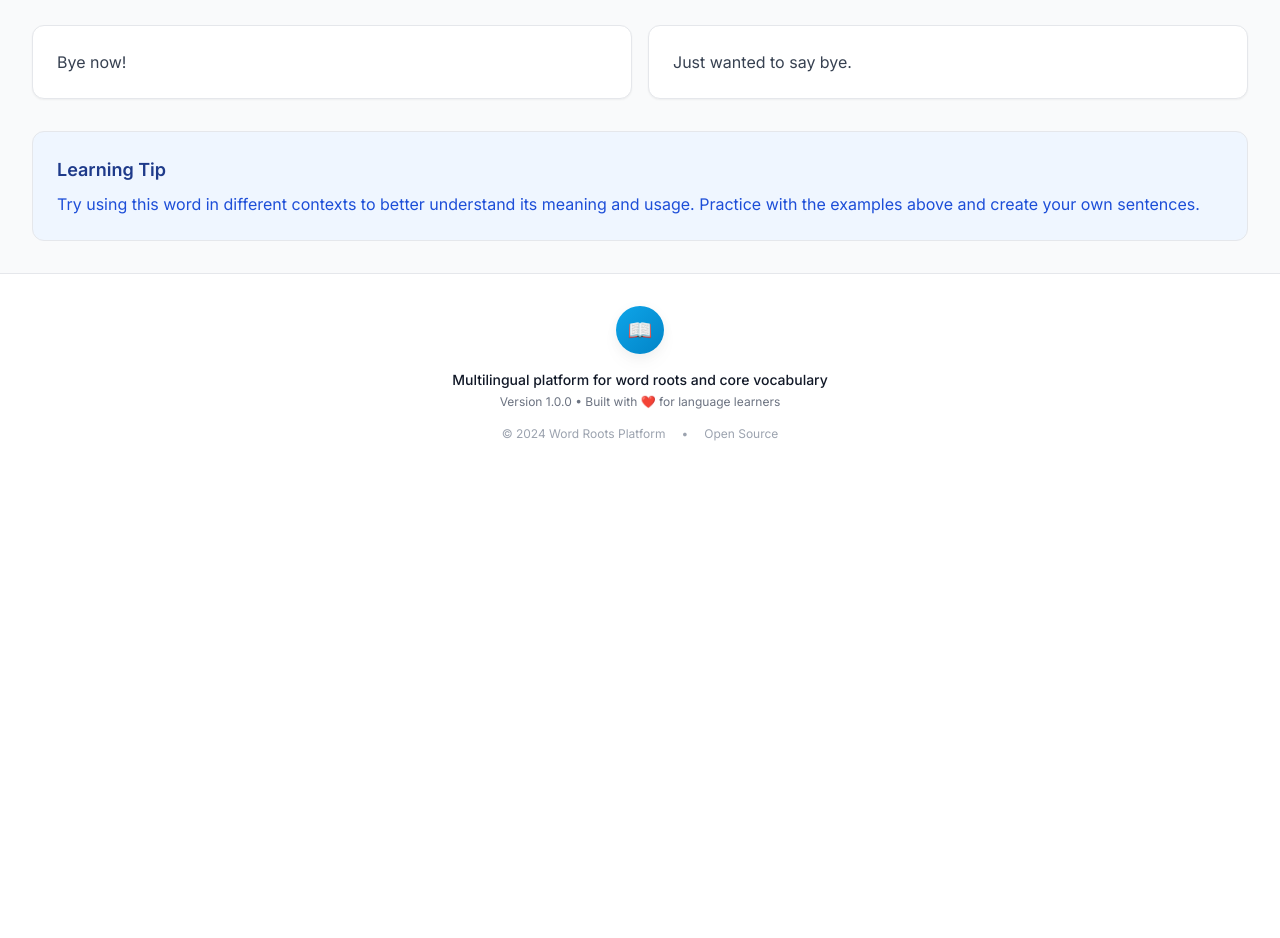
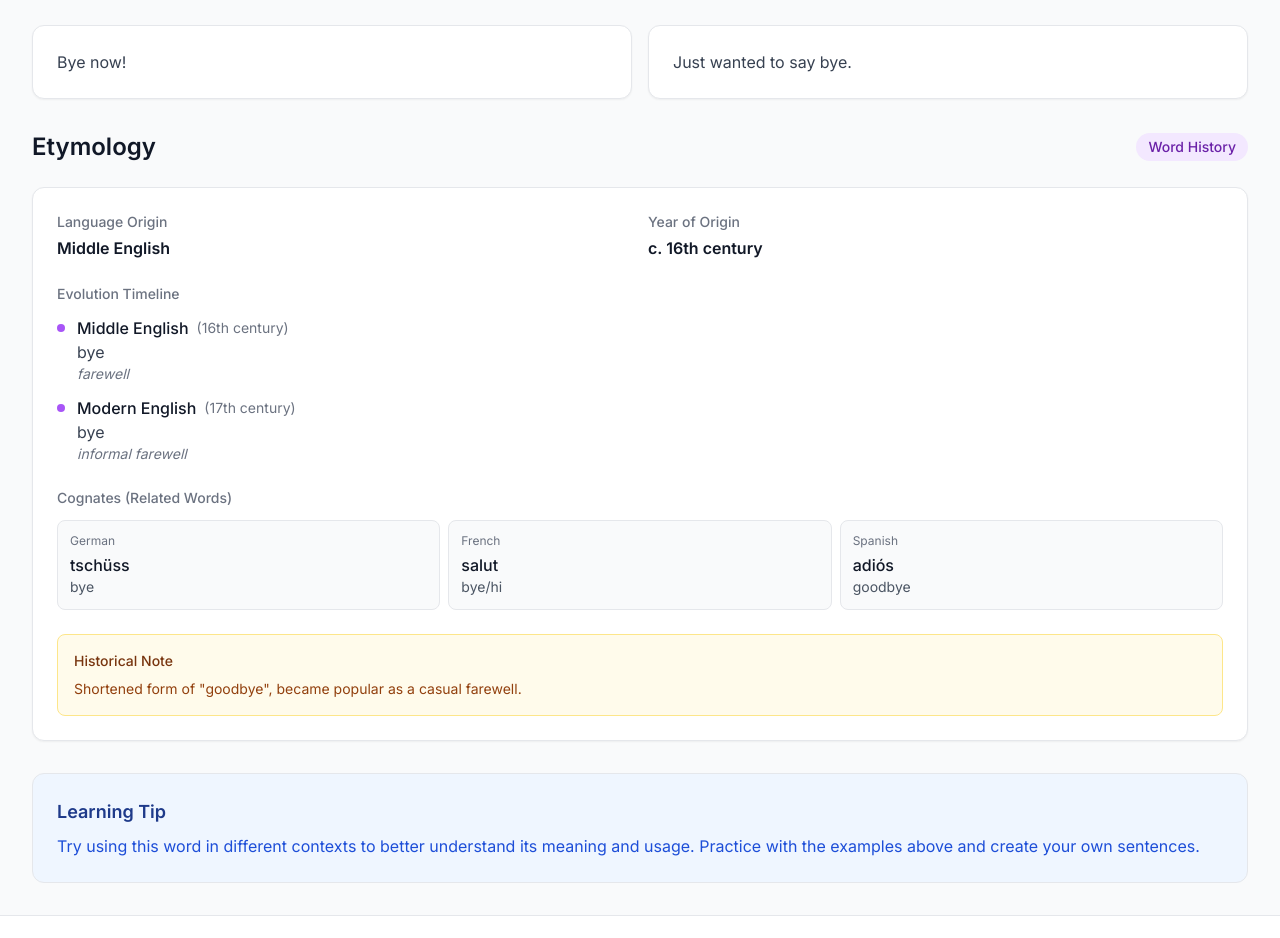
Before and after one commit to parthivrawat/lexicore, a React (Vite) app: page /vocabulary/word_bye in a window 1280 px wide. Shown: the part 423-1361 px from the top of the page. Before the commit the page ends 897 px from the top, so only its background shows below. Built offline with nearby package versions, Linux system fonts and the light colour scheme.

Commit message:
feat: add etymology section to vocabulary detail page
Display etymology information including language origin, year of origin,
root composition, evolution timeline, cognates, and historical notes
with styled UI components.

```diff
--- a/src/pages/VocabularyDetailPage.tsx
+++ b/src/pages/VocabularyDetailPage.tsx
@@ -91,6 +91,101 @@ const VocabularyDetailPage: React.FC = () => {
           </div>
         </section>
 
+        {word.etymology && (
+          <section className="space-y-6">
+            <div className="flex items-center justify-between">
+              <h2 className="text-xl font-semibold text-gray-900 dark:text-white sm:text-2xl">Etymology</h2>
+              <span className="inline-flex items-center rounded-full bg-purple-100 dark:bg-purple-900/30 px-3 py-1 text-sm font-medium text-purple-800 dark:text-purple-200">
+                Word History
+              </span>
+            </div>
+
+            <div className="rounded-xl border border-gray-200 dark:border-gray-600 bg-white dark:bg-gray-800 p-6 shadow-sm space-y-6">
+              {/* Origin Information */}
+              <div className="grid gap-4 sm:grid-cols-2">
+                <div>
+                  <h3 className="text-sm font-medium text-gray-500 dark:text-gray-400 mb-1">Language Origin</h3>
+                  <p className="text-base font-semibold text-gray-900 dark:text-white">{word.etymology.languageOrigin}</p>
+                </div>
+                {word.etymology.yearOfOrigin && (
+                  <div>
+                    <h3 className="text-sm font-medium text-gray-500 dark:text-gray-400 mb-1">Year of Origin</h3>
+                    <p className="text-base font-semibold text-gray-900 dark:text-white">{word.etymology.yearOfOrigin}</p>
+                  </div>
+                )}
+              </div>
+
+              {/* Root Composition */}
+              {word.etymology.rootComposition && word.etymology.rootComposition.length > 0 && (
+                <div>
+                  <h3 className="text-sm font-medium text-gray-500 dark:text-gray-400 mb-3">Root Composition</h3>
+                  <div className="flex flex-wrap gap-2">
+                    {word.etymology.rootComposition.map((root, index) => (
+                      <span
+                        key={index}
+                        className="inline-flex items-center rounded-full bg-blue-100 dark:bg-blue-900/30 px-3 py-1 text-sm font-medium text-blue-800 dark:text-blue-200"
+                      >
+                        {root.position}: {root.contribution}
+                      </span>
+                    ))}
+                  </div>
+                </div>
+              )}
+
+              {/* Timeline */}
+              <div>
+                <h3 className="text-sm font-medium text-gray-500 dark:text-gray-400 mb-3">Evolution Timeline</h3>
+                <div className="space-y-3">
+                  {word.etymology.timeline.map((stage, index) => (
+                    <div key={index} className="flex items-start gap-3">
+                      <div className="flex-shrink-0 w-2 h-2 mt-2 rounded-full bg-purple-500 dark:bg-purple-400" />
+                      <div className="flex-1 min-w-0">
+                        <div className="flex items-center gap-2 flex-wrap">
+                          <span className="font-medium text-gray-900 dark:text-white">{stage.language}</span>
+                          {stage.period && (
+                            <span className="text-sm text-gray-500 dark:text-gray-400">({stage.period})</span>
+                          )}
+                        </div>
+                        <p className="text-gray-700 dark:text-gray-300">{stage.form}</p>
+                        {stage.meaning && (
+                          <p className="text-sm text-gray-500 dark:text-gray-400 italic">{stage.meaning}</p>
+                        )}
+                      </div>
+                    </div>
+                  ))}
+                </div>
+              </div>
+
+              {/* Cognates */}
+              {word.etymology.cognates && word.etymology.cognates.length > 0 && (
+                <div>
+                  <h3 className="text-sm font-medium text-gray-500 dark:text-gray-400 mb-3">Cognates (Related Words)</h3>
+                  <div className="grid gap-2 sm:grid-cols-2 md:grid-cols-3">
+                    {word.etymology.cognates.map((cognate, index) => (
+                      <div
+                        key={index}
+                        className="rounded-lg border border-gray-200 dark:border-gray-600 bg-gray-50 dark:bg-gray-700/50 p-3"
+                      >
+                        <div className="text-xs text-gray-500 dark:text-gray-400 mb-1">{cognate.language}</div>
+                        <div className="font-medium text-gray-900 dark:text-white">{cognate.word}</div>
+                        <div className="text-sm text-gray-600 dark:text-gray-300">{cognate.meaning}</div>
+                      </div>
+                    ))}
+                  </div>
+                </div>
+              )}
+
+              {/* Notes */}
+              {word.etymology.notes && (
+                <div className="rounded-lg bg-amber-50 dark:bg-amber-900/20 border border-amber-200 dark:border-amber-800 p-4">
+                  <h3 className="text-sm font-medium text-amber-900 dark:text-amber-200 mb-2">Historical Note</h3>
+                  <p className="text-sm text-amber-800 dark:text-amber-300">{word.etymology.notes}</p>
+                </div>
+              )}
+            </div>
+          </section>
+        )}
+
         <div className="rounded-xl border border-gray-200 dark:border-gray-600 bg-blue-50 dark:bg-gray-800 p-6">
           <h3 className="text-lg font-semibold text-blue-900 dark:text-blue-200">Learning Tip</h3>
           <p className="mt-2 text-blue-700 dark:text-blue-300">
```
